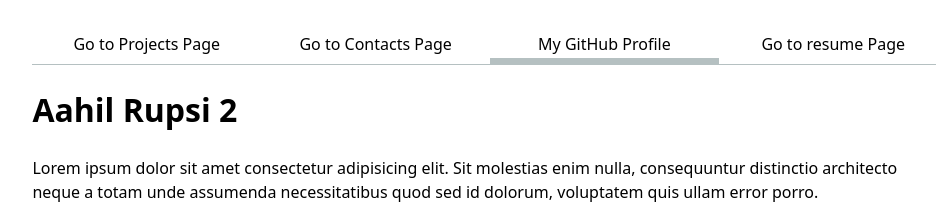
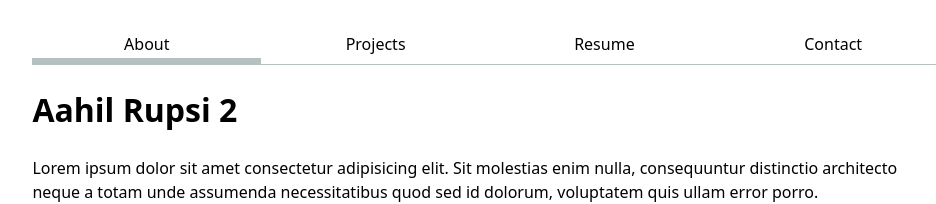
Before and after one commit to aahilrupsi/portfolio, a plain HTML site: page index.html in a window 1280 px wide. Shown: the top 204 px of the page, without its empty margins (150-1086 px from the left). Drawn offline with Linux system fonts and the light colour scheme.

Commit message:
Update index.html

```diff
--- a/index.html
+++ b/index.html
@@ -8,10 +8,10 @@
 </head>
 <body>
     <nav>
-        <a href="projects/index.html">Go to Projects Page</a>
-        <a href="contact/index.html">Go to Contacts Page</a>
-        <a href="https://aahilrupsi.github.io/portfolio/" target="_blank" class="current">My GitHub Profile</a>
-        <a href="contact/resumepage.html">Go to resume Page</a>
+        <a href="https://aahilrupsi.github.io/portfolio/" target="_blank" class="current">About</a>
+        <a href="projects/index.html">Projects</a>
+        <a href="contact/resumepage.html">Resume</a>
+        <a href="contact/index.html">Contact</a>
     </nav>
     <h1>Aahil Rupsi 2</h1>
     <p>Lorem ipsum dolor sit amet consectetur adipisicing elit. Sit molestias enim nulla, consequuntur distinctio architecto neque a totam unde assumenda necessitatibus quod sed id dolorum, voluptatem quis ullam error porro. </p>
```
